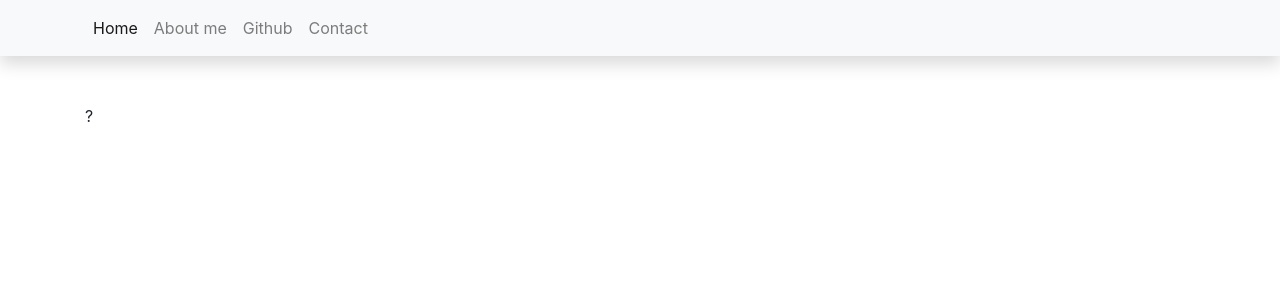
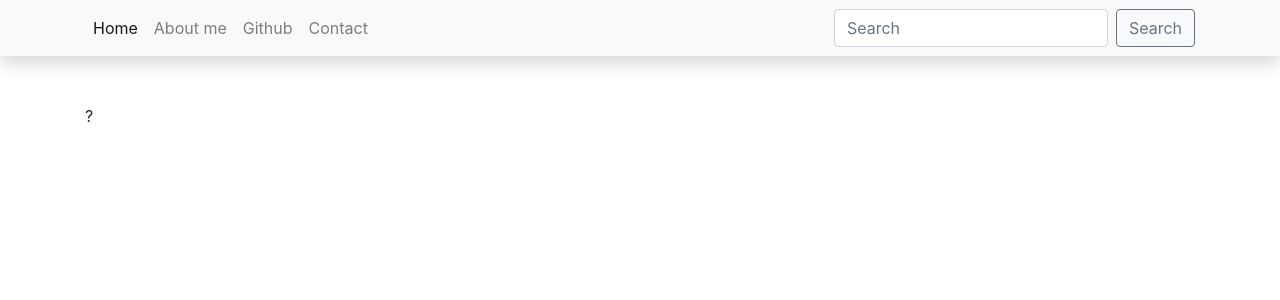
Before and after one commit to rcybulski1122012/django_blog, a Django app: page / in a window 1280 px wide. Shown: the top 300 px of the page. Run offline with Django 3.2, Linux system fonts and the light colour scheme; data that the repository does not hold is empty; some libraries are stand-ins or nearby versions.

Commit message:
Add searching functionality and integrate postgres
Added search form on navbar, search view which show posts with
title similar to query. Integrated the application with
PostgreSQL.

```diff
--- a/blog/views.py
+++ b/blog/views.py
@@ -1,4 +1,5 @@
-# from django.shortcuts import render
+from django.contrib.postgres.search import TrigramSimilarity
+from django.shortcuts import render
 from django.views.generic import ListView, DetailView
 
 from blog.models import Post
@@ -14,3 +15,11 @@ class PostListView(ListView):
 
 class PostDetailView(DetailView):
     model = Post
+
+
+def search(request):
+    query = request.GET.get('query')
+    posts = Post.objects.annotate(
+        similarity=TrigramSimilarity('title', query),
+    ).filter(similarity__gt=0.3, published=True).order_by('-similarity')
+    return render(request, 'blog/search.html', {'query': query, 'posts': posts})
--- a/pydk/urls.py
+++ b/pydk/urls.py
@@ -23,6 +23,7 @@ from blog import views
 urlpatterns = [
     path('admin/', admin.site.urls),
     path('', views.PostListView.as_view(), name='home'),
+    path('search/', views.search, name='search'),
     path('<slug:slug>/', views.PostDetailView.as_view(), name='post_detail'),
     path('martor/', include('martor.urls')),
 ]
--- a/templates/base.html
+++ b/templates/base.html
@@ -44,6 +44,10 @@
             <a class="nav-link" href="#">Contact</a>
           </li>
         </ul>
+        <form class="form-inline my-2 my-lg-0" action="{% url 'search' %}" method="get">
+          <input class="form-control mr-sm-2" type="text" placeholder="Search" aria-label="Search" name="query">
+          <button class="btn btn-outline-secondary my-2 my-sm-0" type="submit">Search</button>
+        </form>
       </div>
     </div>
   </nav>
```
Also changed, not shown: blog/templates/blog/search.html (added, +12 -0 lines), pydk/settings.py (+7 -3 lines), 2 other files.
